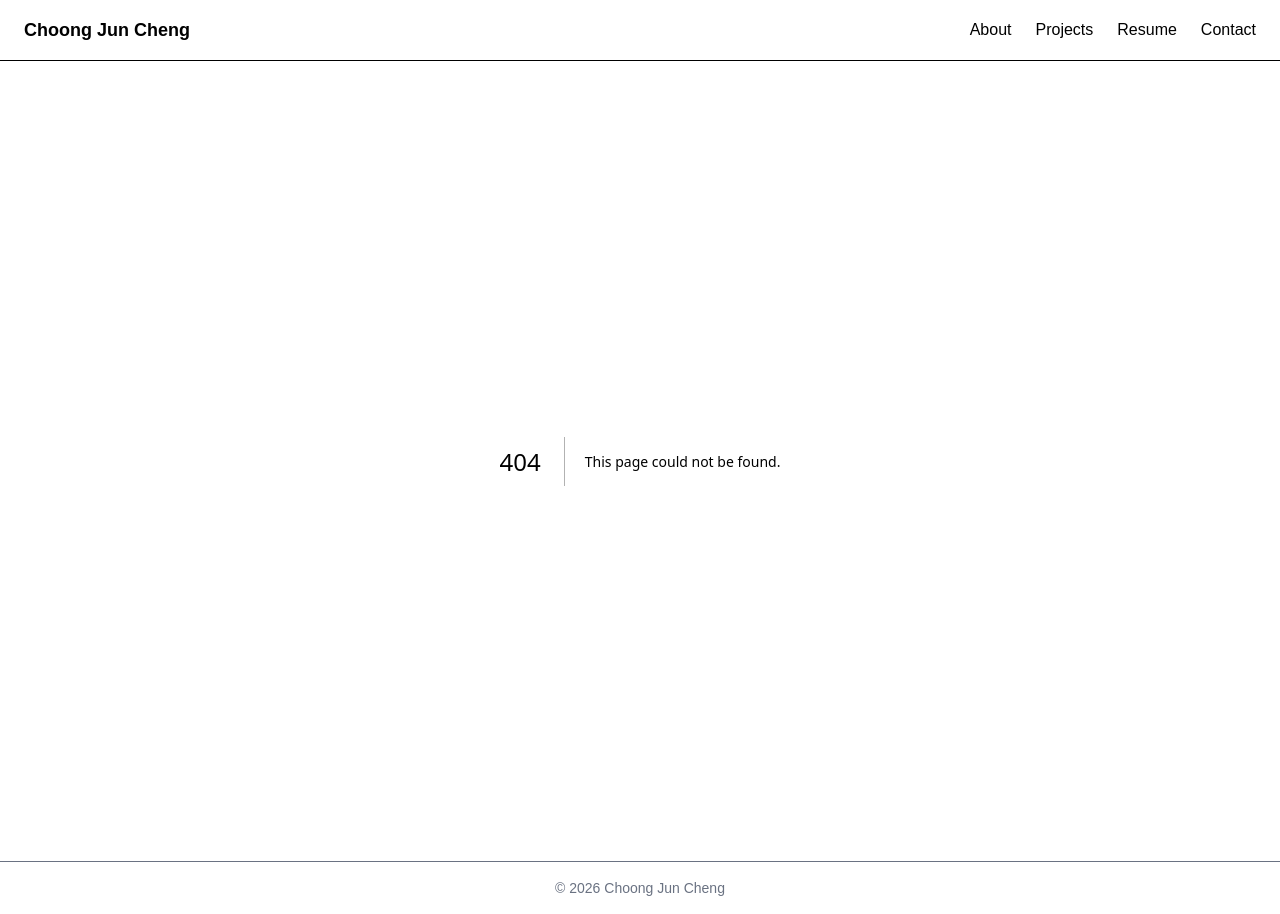
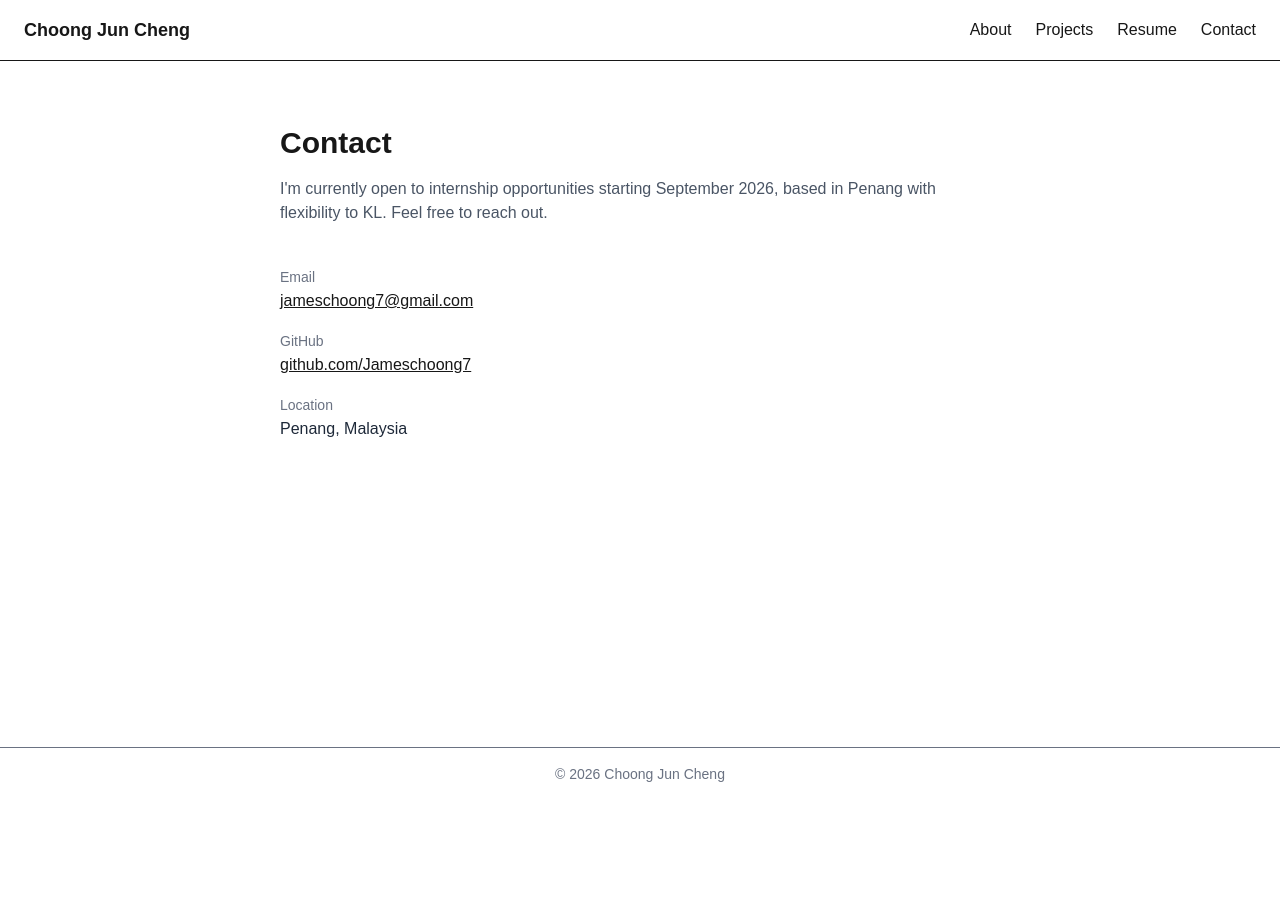
Before and after one commit to Jameschoong7/portfolio-site, a Next.js app: page /contact in a window 1280 px wide. Before the commit this address had no page. After the commit the page ends 800 px from the top, so only its background shows below. Built offline with nearby package versions, Linux system fonts and the light colour scheme.

Commit message:
Add Contact page with email, Github and location

```diff
--- /dev/null
+++ b/src/app/contact/page.js
@@ -0,0 +1,36 @@
+export default function Contact(){
+    return(
+        <main className="max-w-3xl mx-auto px-6 py-16">
+            <h1 className="text-3xl font-bold mb-4">Contact</h1>
+            <p className="text-gray-600 mb-10">
+                 I'm currently open to internship opportunities starting September 2026,
+        based in Penang with flexibility to KL. Feel free to reach out.
+            </p>
+
+            <div className="flex flex-col gap-4">
+                <div>
+                    <span className="text-sm text-gray-500">Email</span>
+                    <p>
+                        <a href="mailto:jameschoong7@gmail.com" className="underline hover:text-gray-600">
+                            jameschoong7@gmail.com
+                        </a>
+                    </p>
+                </div>
+                <div>
+                    <span className="text-sm text-gray-500">GitHub</span>
+                    <p>
+                        <a href="https://github.com/Jameschoong7" target="_blank" rel="noopener noreferrer" className="underline hover:text-gray-600">
+                        github.com/Jameschoong7
+                        </a>
+                    </p>
+                </div>
+
+                <div>
+                    <span className="text-sm text-gray-500">Location</span>
+                    <p className="text-gray-800">Penang, Malaysia</p>
+                </div>
+            </div>
+
+        </main>
+    )
+}
```
